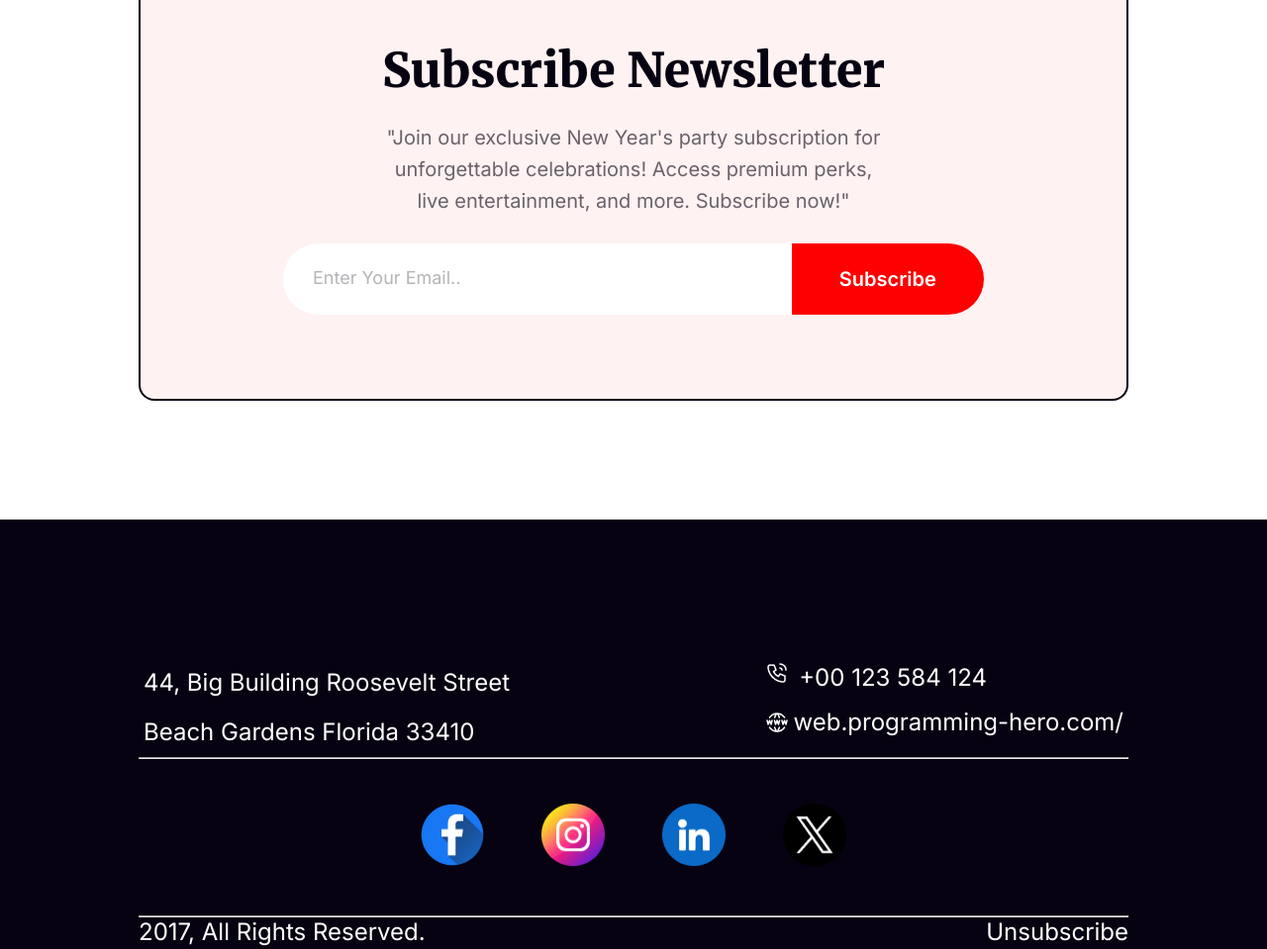
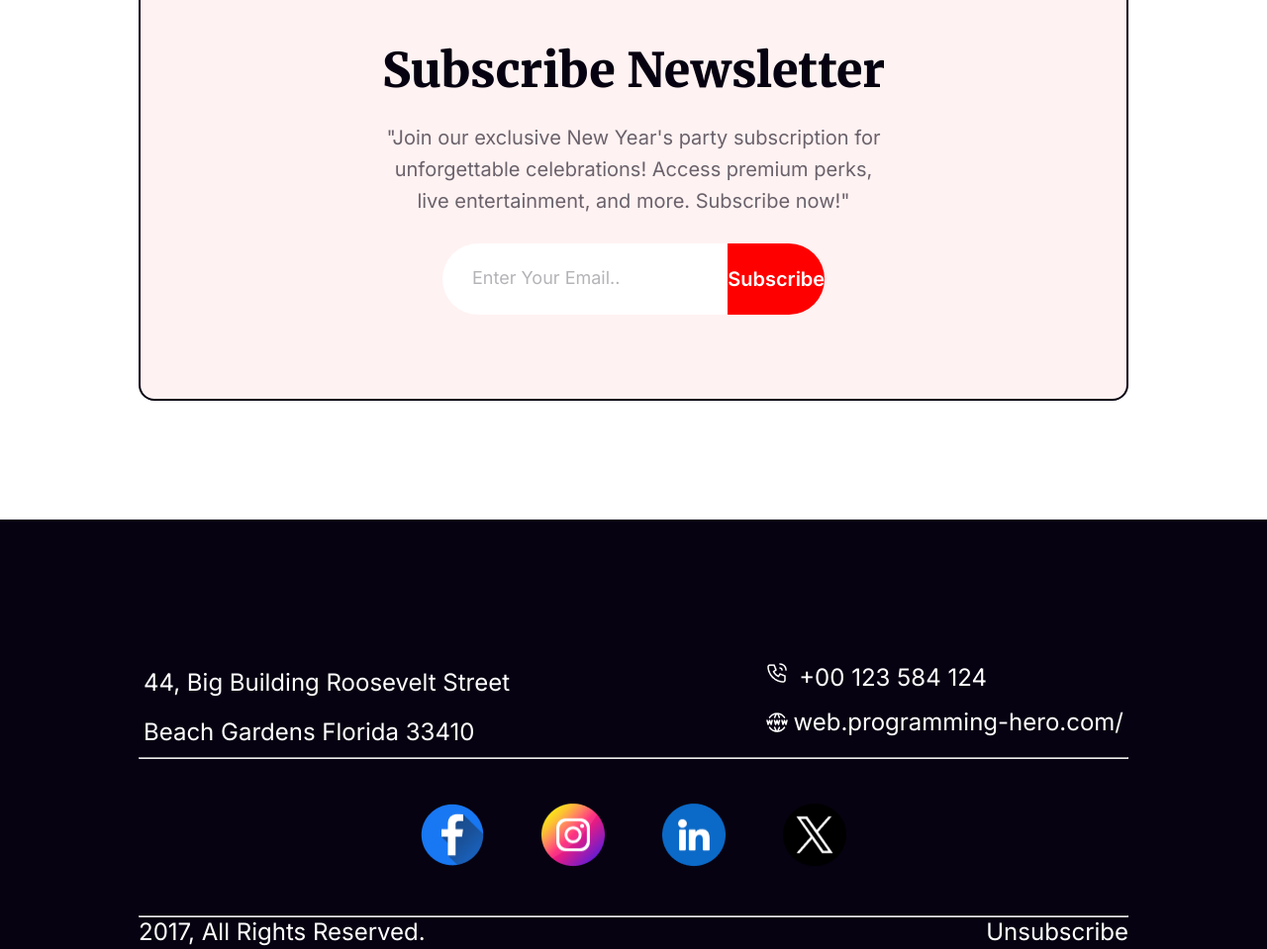
Before and after one commit to ShahAlom47/Web--Assignment--1, a plain HTML site: page index.html in a window 1280 px wide. Shown: the part 6259-7218 px from the top of the page at 99% size. Drawn offline with Linux system fonts and the light colour scheme.

Commit message:
all complete

```diff
--- a/Style/style.css
+++ b/Style/style.css
@@ -627,7 +627,7 @@ height: 364.844px; */
 .subscribe-form {
     display: flex;
 
-    width: 648px;
+    width: 649hipx;
     padding: 5px;
     justify-content: center;
 }
```
